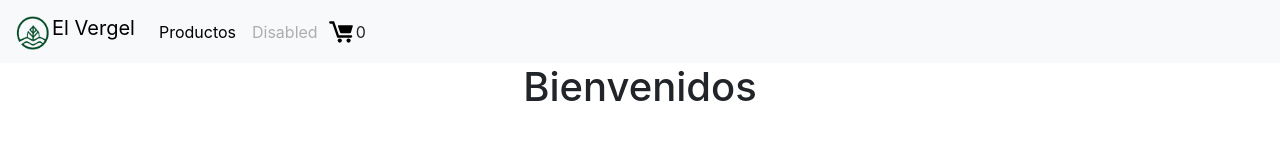
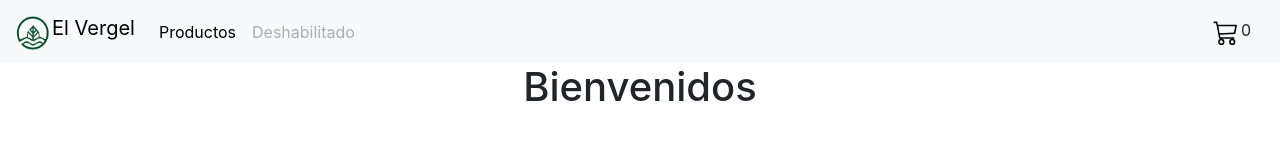
Before and after one commit to felipearias94/Coderhouse-ReactJS, a React (Create React App) app: page / in a window 1280 px wide. Shown: the top 160 px of the page. Built offline with nearby package versions, Linux system fonts and the light colour scheme.

Commit message:
icono de carrito y estilos arreglados

```diff
--- a/src/components/navbar/NavBar.css
+++ b/src/components/navbar/NavBar.css
@@ -1,10 +1,5 @@
 .nav-bar {
-	display: flex;
 	align-items: center;
-	justify-content: space-between;
-	padding: 10px 30px;
-	flex-direction: row;
-	background: yellowgreen;
 }
 
 .brand-wrapper {
--- a/src/components/navbar/NavBar.jsx
+++ b/src/components/navbar/NavBar.jsx
@@ -29,10 +29,10 @@ const NavBar = () => {
 					<span className='navbar-toggler-icon' />
 				</button>
 				<div className='collapse navbar-collapse' id='navbarNav'>
-					<ul className='navbar-nav'>
+					<ul className='navbar-nav nav-bar'>
 						<NavButtons label='Productos' route='products' />
-						<NavButtons label='Disabled' disabled={true} />
-						<CartWidget />
+						<NavButtons label='Deshabilitado' disabled={true} />
+						<CartWidget itemCounter={0} />
 					</ul>
 				</div>
 			</div>
--- a/src/components/navbar/cartWidget/CartWidget.css
+++ b/src/components/navbar/cartWidget/CartWidget.css
@@ -1,9 +1,9 @@
 .shopping-cart {
-	display: flex;
-	align-items: center;
+	position: absolute;
+	right: 1.8rem;
 }
 
 .shopping-cart > img {
 	width: 30px;
-	height: 30px;
+	height: 25px;
 }
--- a/src/components/navbar/cartWidget/CartWidget.jsx
+++ b/src/components/navbar/cartWidget/CartWidget.jsx
@@ -1,10 +1,11 @@
 import cart from "../../assets/icons/cart.svg";
 import "./CartWidget.css";
 
-function CartWidget() {
+function CartWidget({ itemCounter }) {
 	return (
 		<div className='shopping-cart'>
-			<img src={cart} alt='shopping-cart' />0
+			<img src={cart} alt='shopping-cart' />
+			{itemCounter}
 		</div>
 	);
 }
```
Also changed, not shown: src/components/assets/icons/cart.svg.
